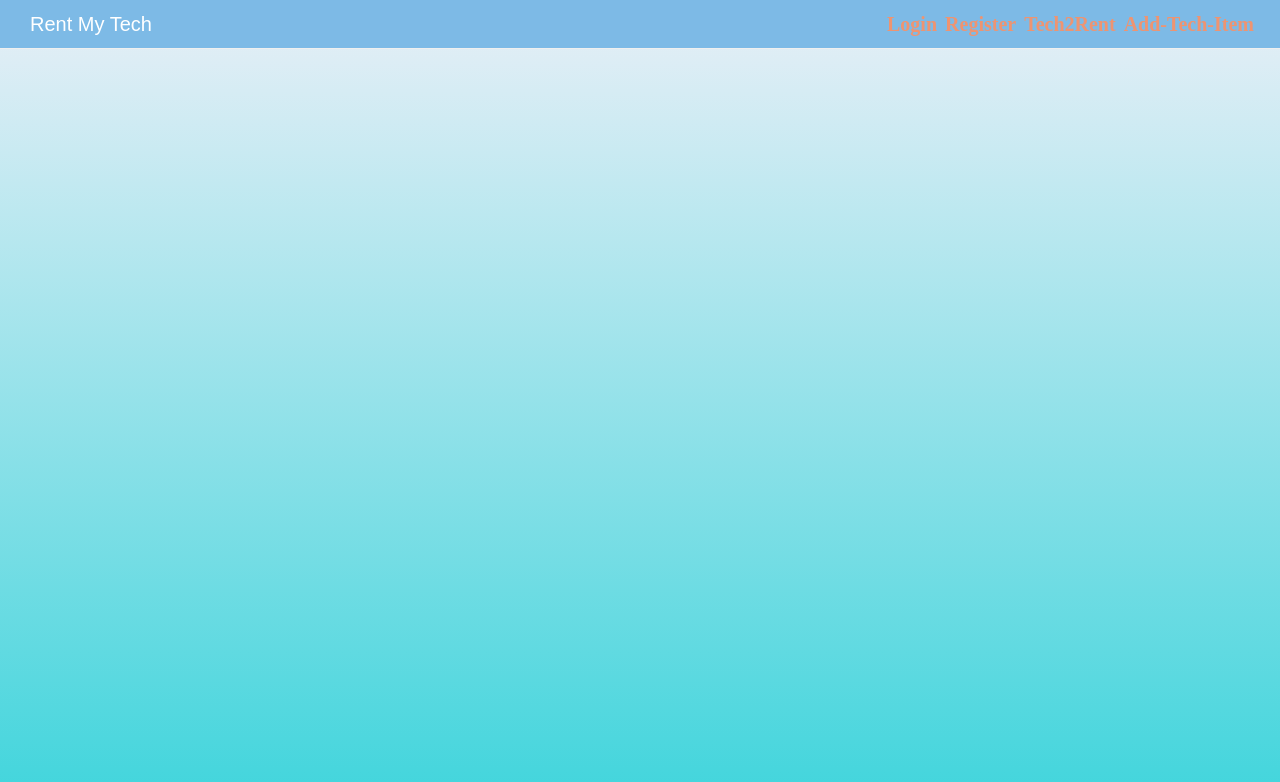
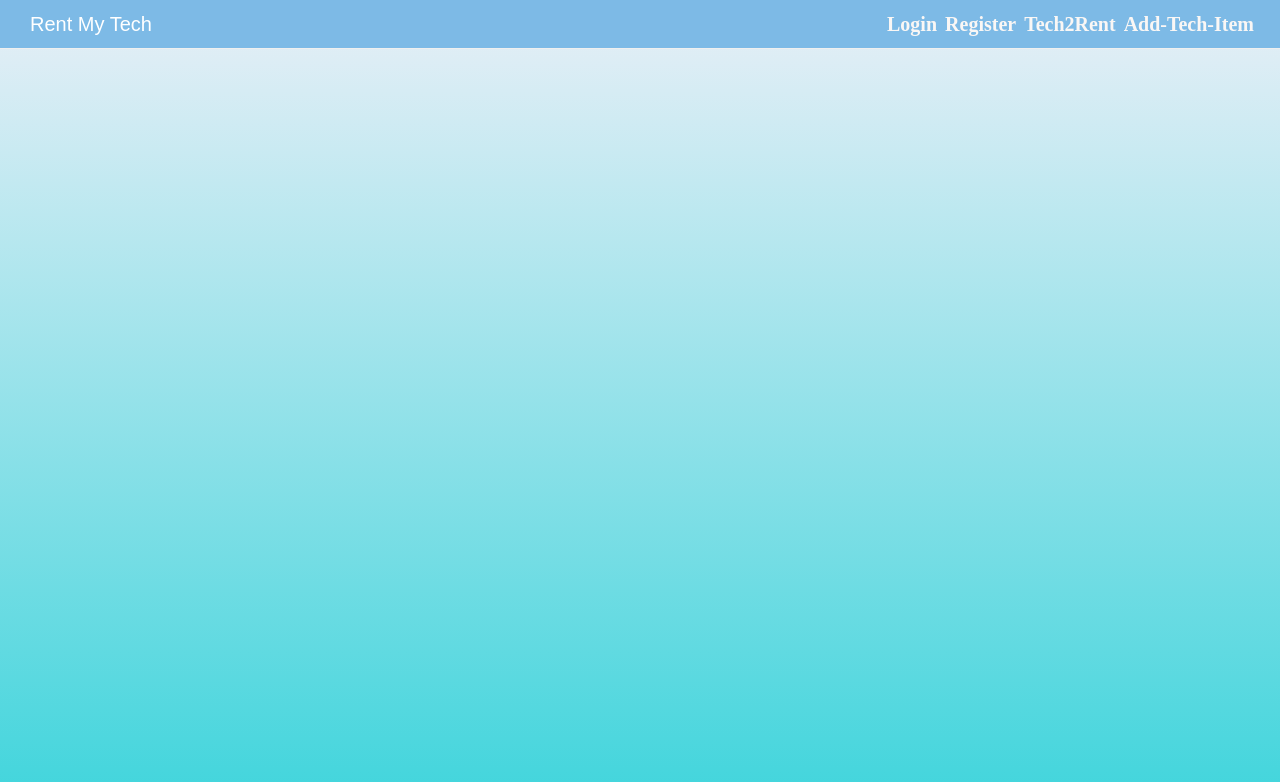
Before and after one commit to Use-My-Tech-1/FrontEnd-1, a React (Create React App) app: page / in a window 1280 px wide. Shown: the top 782 px of the page. Built offline with nearby package versions, Linux system fonts and the light colour scheme.

Commit message:
changed color

```diff
--- a/src/css/index.css
+++ b/src/css/index.css
@@ -160,7 +160,7 @@ nav {
   justify-content: space-between;
 }
 .nav-links a {
-  color: #ee9471;
+  color: #faf7f5;
   text-decoration: none;
   font-weight: bold;
   margin-right: 8px;
--- a/src/less/header.less
+++ b/src/less/header.less
@@ -22,7 +22,7 @@ nav {
 }
 
 .nav-links a {
-    color: #ee9471;
+    color: #faf7f5;
     text-decoration: none;
     font-weight: bold;
     margin-right: 8px;
```
